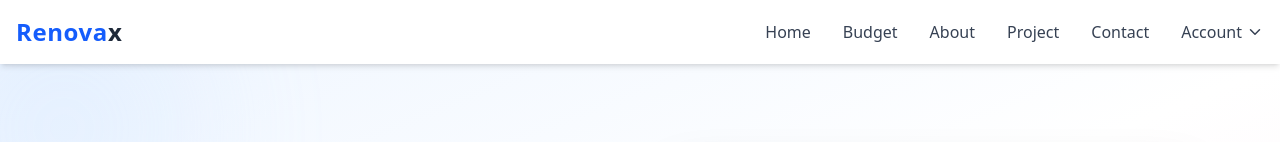
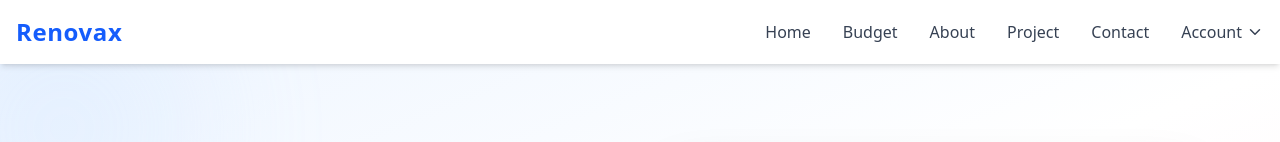
Before and after one commit to Mdgulfam-dev/construction, a React (Vite) app in the folder my-construction-app/: page / in a window 1280 px wide. Shown: the top 142 px of the page. Built offline with nearby package versions, Linux system fonts and the light colour scheme.

Commit message:
name-update

```diff
--- a/my-construction-app/src/Components/Navbar.jsx
+++ b/my-construction-app/src/Components/Navbar.jsx
@@ -232,8 +232,8 @@ const Navbar = () => {
             to="/home"
             className="text-xl sm:text-2xl font-bold text-blue-600 tracking-wide"
           >
-            Renova
-            <span className="text-gray-800">x</span>
+            Renovax
+
           </Link>
 
           {/* Desktop Menu */}
```
